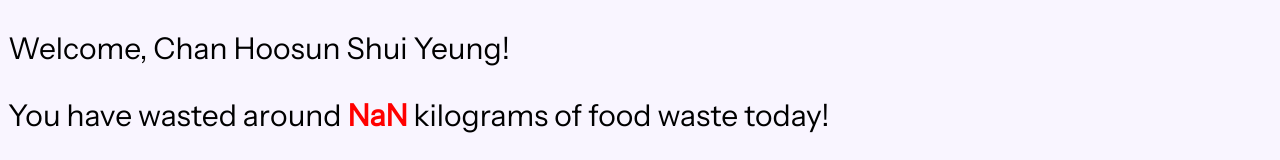
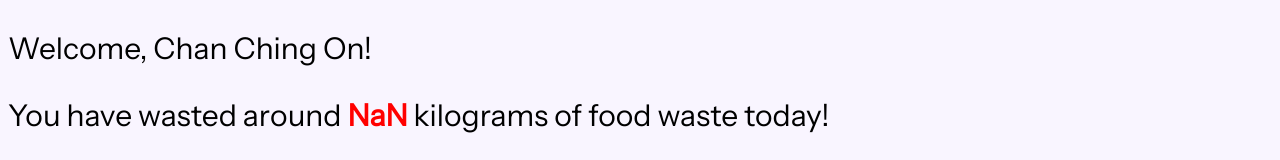
Before and after one commit to sciencecompetition/sciencecompetition.github.io, a plain HTML site: page page_analysis/analysis.html in a window 1280 px wide. Shown: the top 160 px of the page. Drawn offline with Linux system fonts and the light colour scheme.

Commit message:
just change usrename

```diff
--- a/page_analysis/analysis.html
+++ b/page_analysis/analysis.html
@@ -17,7 +17,7 @@
 </head>
 <body>
     <div class="welcometext">
-        <p>Welcome, Chan Hoosun Shui Yeung!</p>
+        <p>Welcome, Chan Ching On!</p>
         <p>You have wasted around <strong class="strong1" id="">NaN </strong>kilograms of food waste today!</p>
     </div>
     <div class="deepseek">
```
